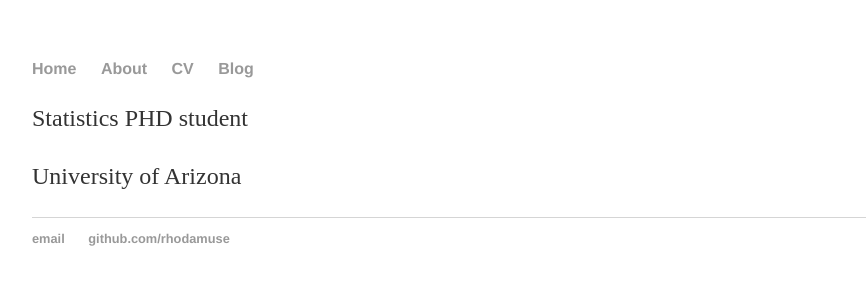
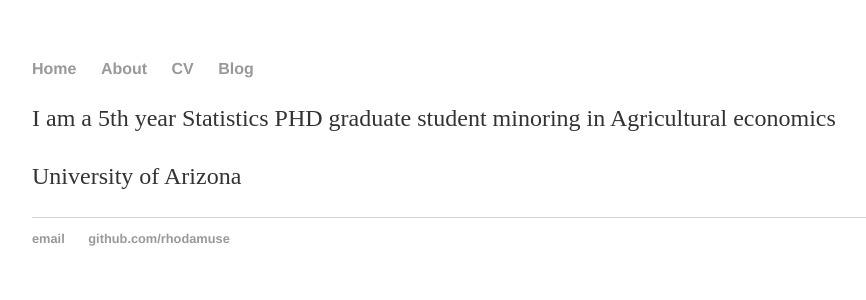
Before and after one commit to rhodamuse/rhodamuse.github.io, a Jekyll site: the page built from index.html, in a window 1280 px wide. Shown: the top 300 px of the page, without its empty margins (160-1026 px from the left). Built offline with Jekyll 4.4.1, drawn with Linux system fonts in a browser that asks for light colours.

Commit message:
Update index.html

```diff
--- a/index.html
+++ b/index.html
@@ -3,6 +3,6 @@ layout: default
 title: Rhoda Muse
 ---
 <div class="blurb">
-	<p>Statistics PHD student</p>
+	<p>I am a 5th year Statistics PHD graduate student minoring in Agricultural economics</p>
 	<p> University of Arizona</p>
 </div><!-- /.blurb -->
```
